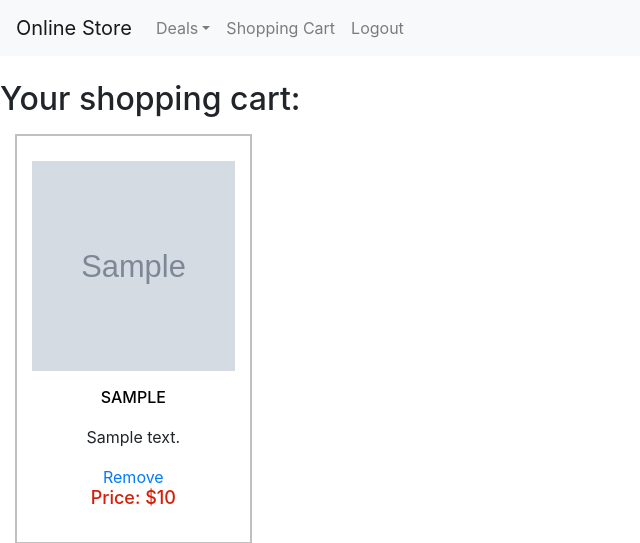
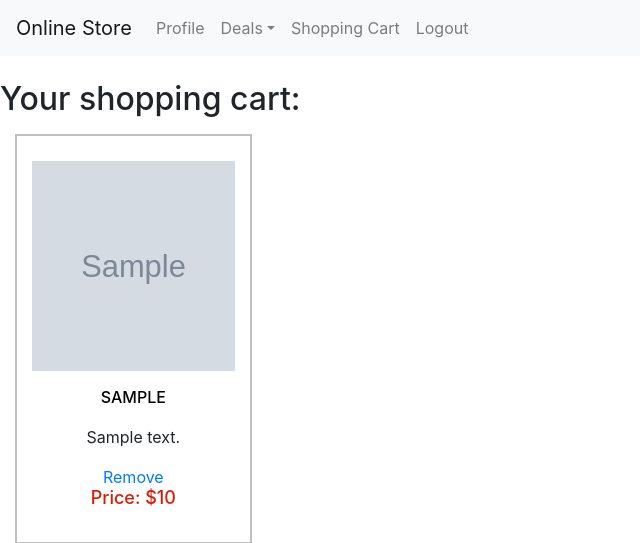
Before and after one commit to alexk318/onlineStore, a Flask app: page /cart in a window 1280 px wide. Shown: the top 543 px of the page, without its empty margins (0-640 px from the left). Run offline with Flask 2, Linux system fonts and the light colour scheme; a user stored in the database is signed in; tables that the repository leaves empty or names only in its code hold one stand-in row (values such as "Sample post"); grey boxes marked "Sample" are stand-in pictures; some libraries are stand-ins or nearby versions.

Commit message:
Add the 'Profile' button

```diff
--- a/main/templates/prototype.html
+++ b/main/templates/prototype.html
@@ -58,6 +58,17 @@
               </li>
 
            {% endif %}
+
+          {% if current_user.is_authenticated %}
+
+            <li class="nav-item">
+
+                <a class="nav-link" href="/profile">Profile</a>
+
+            </li>
+
+          {% endif %}
+
 
           {% if current_user.is_authenticated %}
 
```
